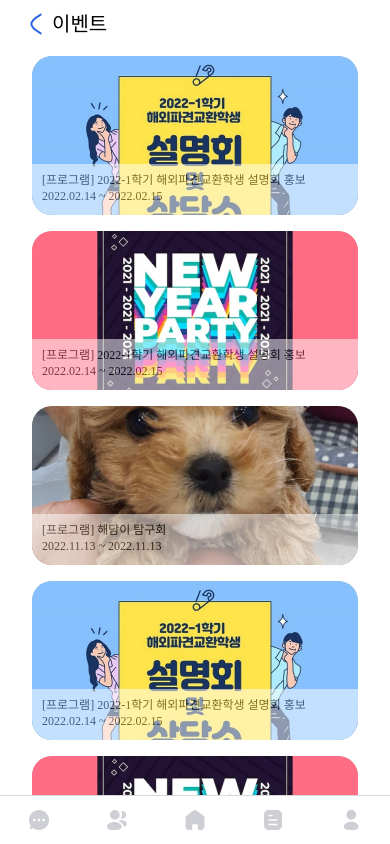
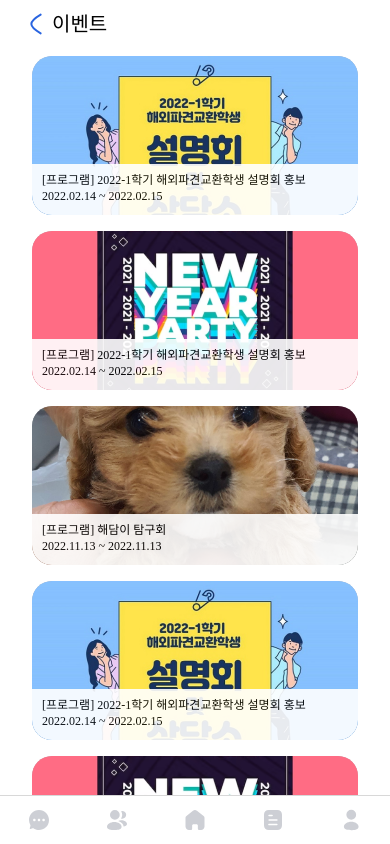
Before and after one commit to team-diverse/dife-frontend, a React Native app: screen /Event in a window 390 px wide. Built offline with nearby package versions, Linux system fonts and the light colour scheme; a web font is replaced by a local one.

Commit message:
style: eventCard 글자 부분 투명도 변경

```diff
--- a/src/components/eventCompo/EventCard.js
+++ b/src/components/eventCompo/EventCard.js
@@ -9,8 +9,8 @@ const EventCard = ({title='제목', date='날짜', eventImg}) => {
   return (
     <View style={styles.rectangle}>
         <Image source={eventImg} style={styles.image}/>
-        <View style={styles.eventText}>
-            <Text style={styles.title}>{title}</Text>
+        <View style={styles.eventTextContainer}>
+            <Text style={[styles.title, {opacity: 1}]}>{title}</Text>
             <Text style={styles.date}>{date}</Text>
         </View>
     </View>
@@ -31,7 +31,7 @@ const styles = StyleSheet.create({
     width: '100%',
     height: '100%',
   },
-  eventText: {
+  eventTextContainer: {
     position: 'absolute',
     width: '100%',
     backgroundColor: customTheme.bgBasic,
@@ -40,7 +40,7 @@ const styles = StyleSheet.create({
     paddingBottom: 11,
     borderBottomLeftRadius: 20,
     borderBottomRightRadius: 20,
-    opacity: 0.5,
+    opacity: 0.9,
     bottom: 0,
   },
   title: {
```
